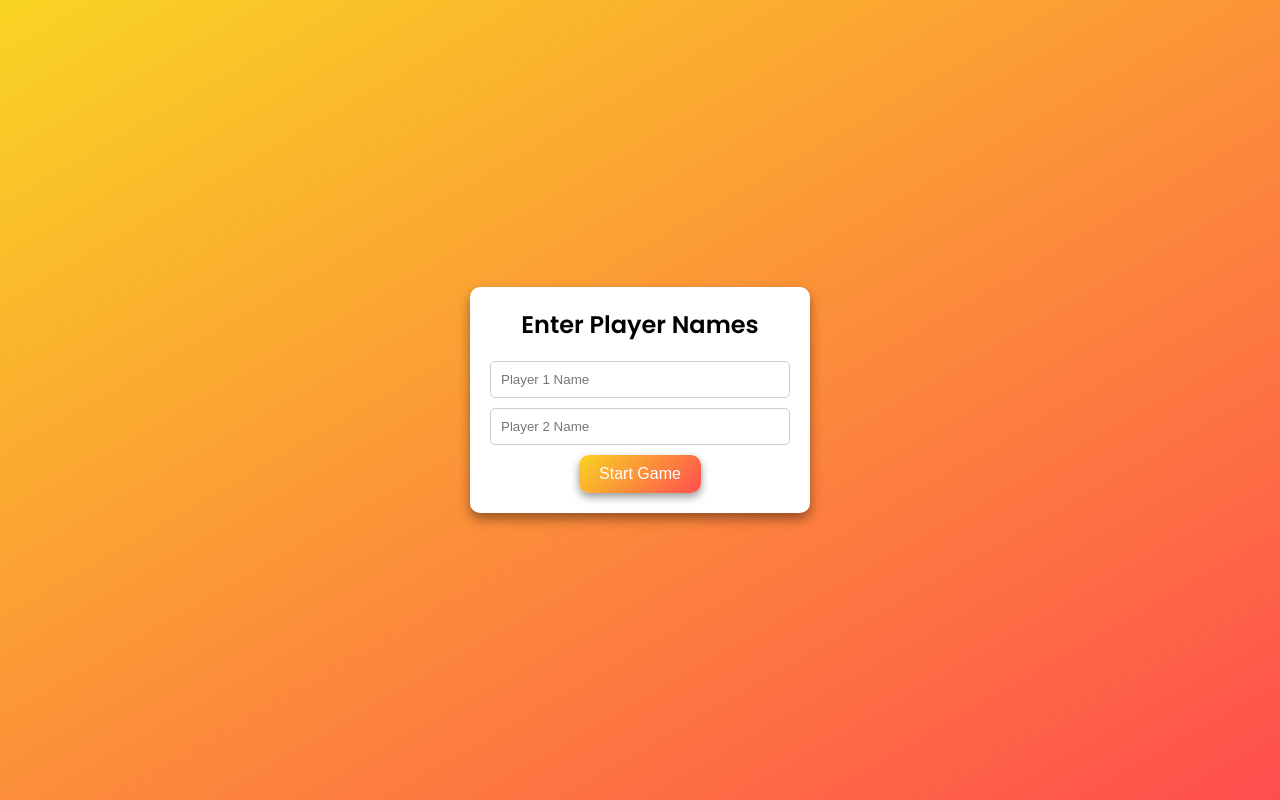
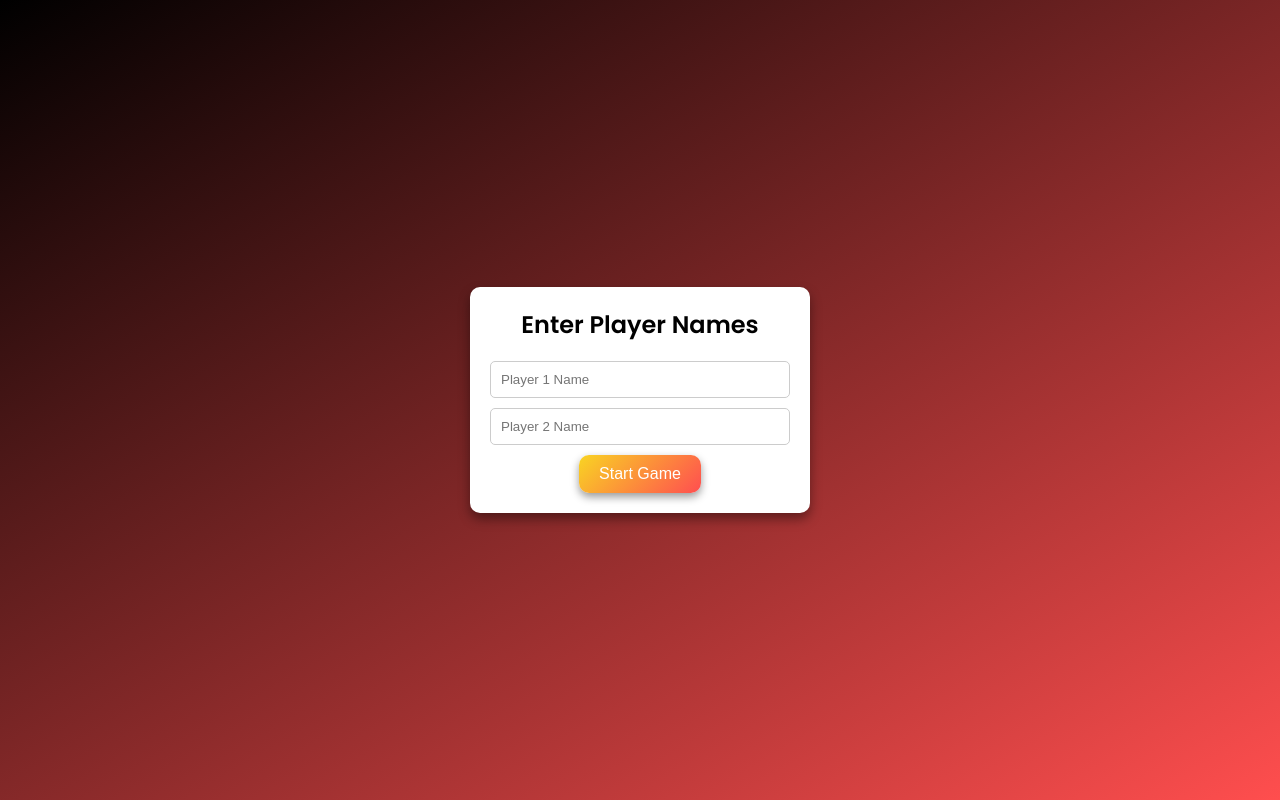
Before and after one commit to JSW20/Tic-Tac-Toe.github.io, a plain HTML site: page index.html in a window 1280 px wide. Drawn offline with Linux system fonts and the light colour scheme.

Commit message:
Update Tic-Tac-Toe.css

```diff
--- a/Tic-Tac-Toe.css
+++ b/Tic-Tac-Toe.css
@@ -3,7 +3,7 @@
 body {
     font-family: 'Poppins', sans-serif;
     text-align: center;
-    background: linear-gradient(150deg, #f9d423, #ff4e4e);
+    background: linear-gradient(150deg, #000000, #ff4e4e);
     min-height: 100vh;
     margin: 0;
     display: flex;
```
